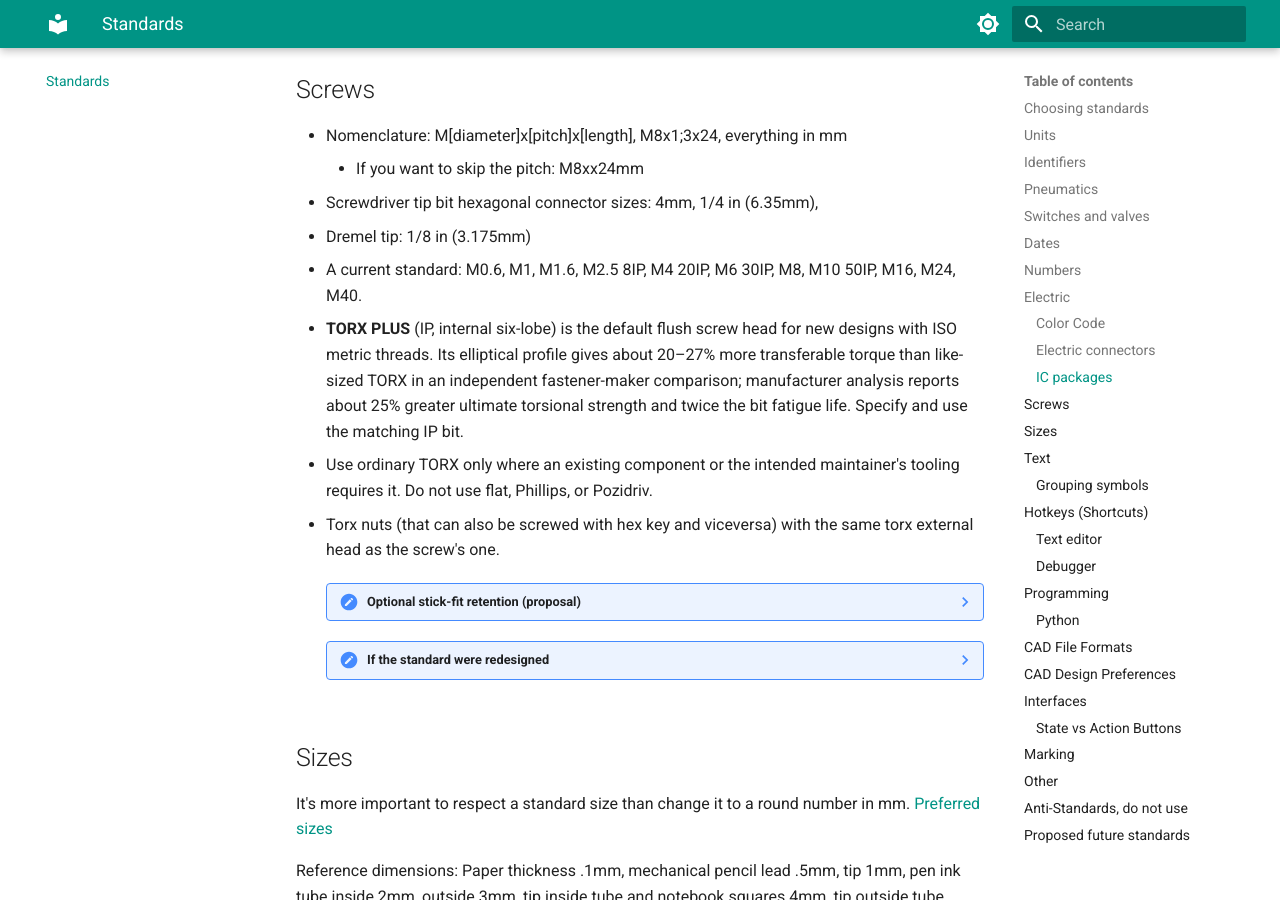
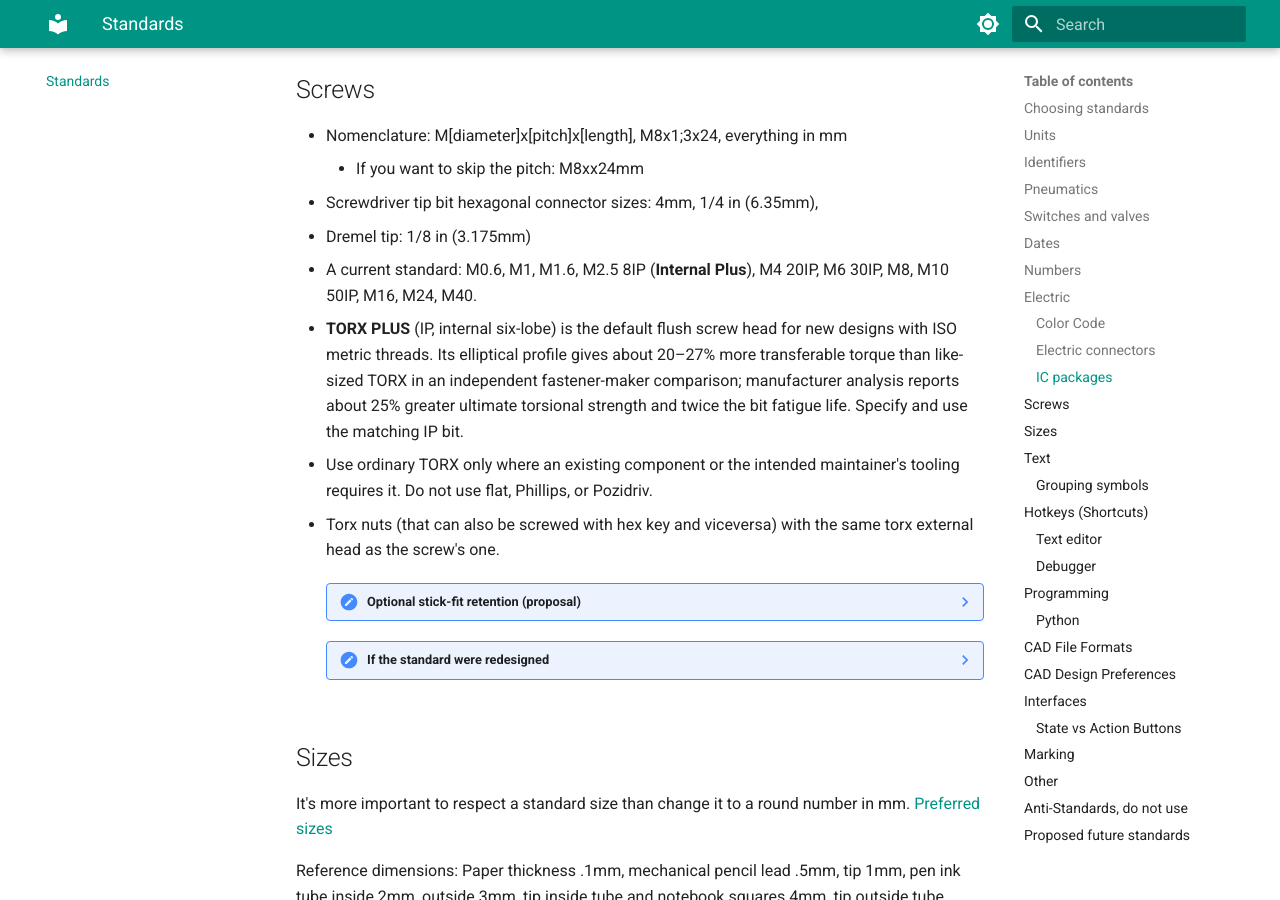
Before and after one commit to rubenayla/notes, an MkDocs documentation site: the page built from docs/standards.md, in a window 1280 px wide and 900 px high, scrolled down 8606 px. Built offline with MkDocs 1.6.1 and Material for MkDocs 9.7.7, drawn with Linux system fonts in a browser that asks for light colours.

Commit message:
Expand IP acronym on first use

```diff
--- a/docs/standards.md
+++ b/docs/standards.md
@@ -252,7 +252,7 @@ Length calculated with Pitch and Pin Qty, width is lead span, height given.
     - If you want to skip the pitch: M8xx24mm
 - Screwdriver tip bit hexagonal connector sizes: 4mm, 1/4 in (6.35mm),
 - Dremel tip: 1/8 in (3.175mm)
-- A current standard: M0.6, M1, M1.6, M2.5 8IP, M4 20IP, M6 30IP, M8, M10 50IP, M16, M24, M40.
+- A current standard: M0.6, M1, M1.6, M2.5 8IP (**Internal Plus**), M4 20IP, M6 30IP, M8, M10 50IP, M16, M24, M40.
 - **TORX PLUS** (IP, internal six-lobe) is the default flush screw head for new designs with ISO metric threads. Its elliptical profile gives about 20–27% more transferable torque than like-sized TORX in an independent fastener-maker comparison; manufacturer analysis reports about 25% greater ultimate torsional strength and twice the bit fatigue life. Specify and use the matching IP bit.
 - Use ordinary TORX only where an existing component or the intended maintainer's tooling requires it. Do not use flat, Phillips, or Pozidriv.
 - Torx nuts (that can also be screwed with hex key and viceversa) with the same torx external head as the screw's one.
```
